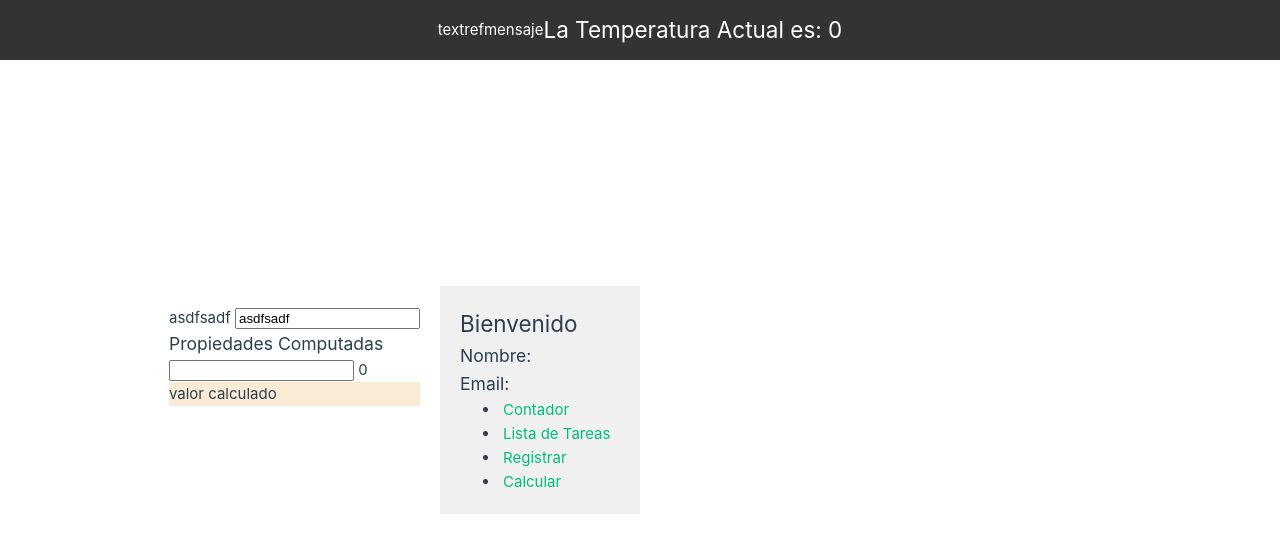
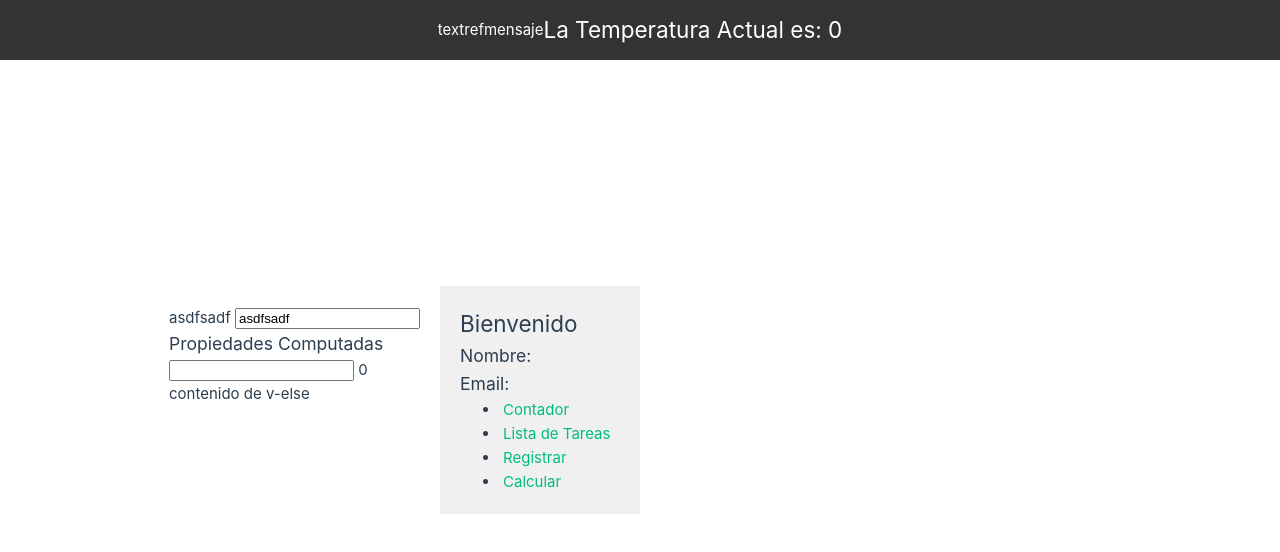
Before and after one commit to M00R3D/CursoVue, a Vue app: page /calcular in a window 1280 px wide. Shown: the top 552 px of the page. Built offline with nearby package versions, Linux system fonts and the light colour scheme; no server answers.

Commit message:
uso de v show v if v else y v else if

```diff
--- a/src/modules/calcular/views/CalcularView.vue
+++ b/src/modules/calcular/views/CalcularView.vue
@@ -5,13 +5,18 @@ const valor = ref('');
 const valorCalculado = computed(()=>{
     return valor.value *3;
 });
+const mostrarElemento = computed(()=>{
+    return valor.value > 10;
+});
 </script>
 
 <template>
     <h3>Propiedades Computadas</h3>
     <input type="text" v-model="valor">
     {{ valorCalculado }}
-    <ResultadoSection resultado="valor calculado"></ResultadoSection>
+    <ResultadoSection resultado="valor calculado" v-if="mostrarElemento"></ResultadoSection>
+    <div v-else-if="isNaN(valor)">debe ser un numero</div>
+    <div v-else>contenido de v-else</div>
 </template>
 
 <style scoped>
```
